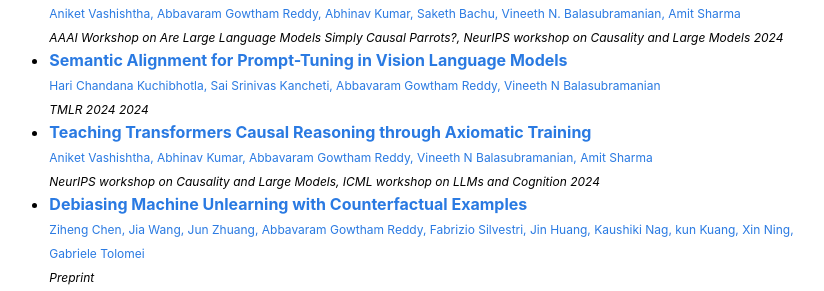
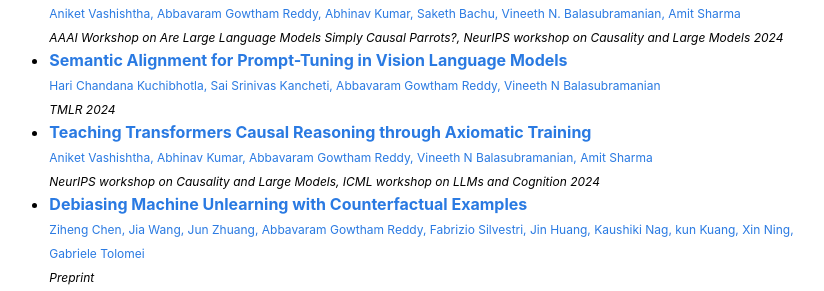
Before and after one commit to gautam0707/gautam0707.github.io, a Jekyll site: the page built from publications.md, in a window 1280 px wide. Shown: the part 632-923 px from the top of the page, without its empty margins (212-1036 px from the left). Built offline with Jekyll 4.4.1, drawn with Linux system fonts in a browser that asks for light colours; a style sheet for code colours, icons or effects is not loaded.

Commit message:
Update publications.yml

```diff
--- a/_data/publications.yml
+++ b/_data/publications.yml
@@ -24,7 +24,7 @@ index:
  authors: "Aniket Vashishtha, Abbavaram Gowtham Reddy, Abhinav Kumar, Saketh Bachu, Vineeth N. Balasubramanian, Amit Sharma",
  title: 'Causal Inference using LLM-Guided Discovery',
  url: 'https://openreview.net/forum?id=4B296hrTIS&referrer=%5BAuthor%20Console%5D(%2Fgroup%3Fid%3DAAAI.org%2F2024%2FWorkshop%2FLLM-CP%2FAuthors%23your-submissions'}
-- {venue: 'TMLR 2024',
+- {venue: 'TMLR',
   year: '2024',
   authors: "Hari Chandana Kuchibhotla, Sai Srinivas Kancheti, Abbavaram Gowtham Reddy, Vineeth N Balasubramanian",
   title: 'Semantic Alignment for Prompt-Tuning in Vision Language Models',
```
